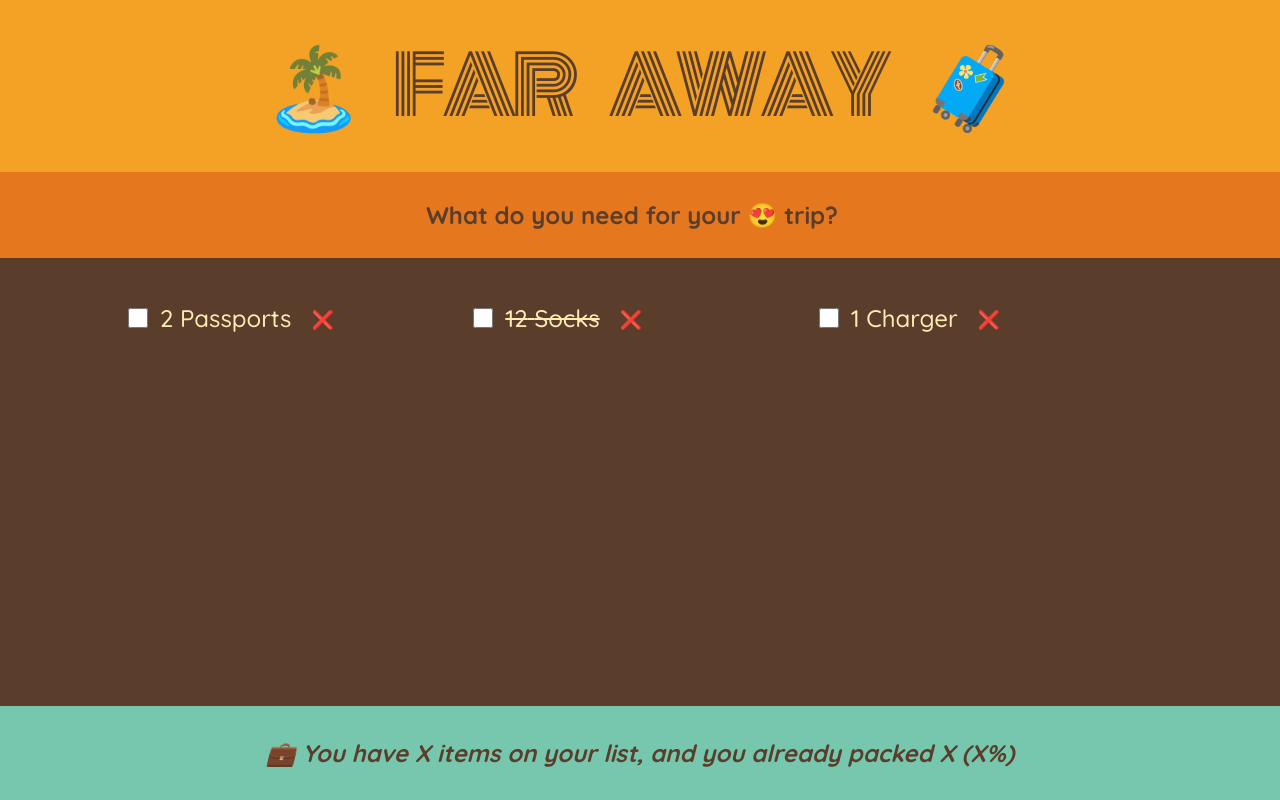
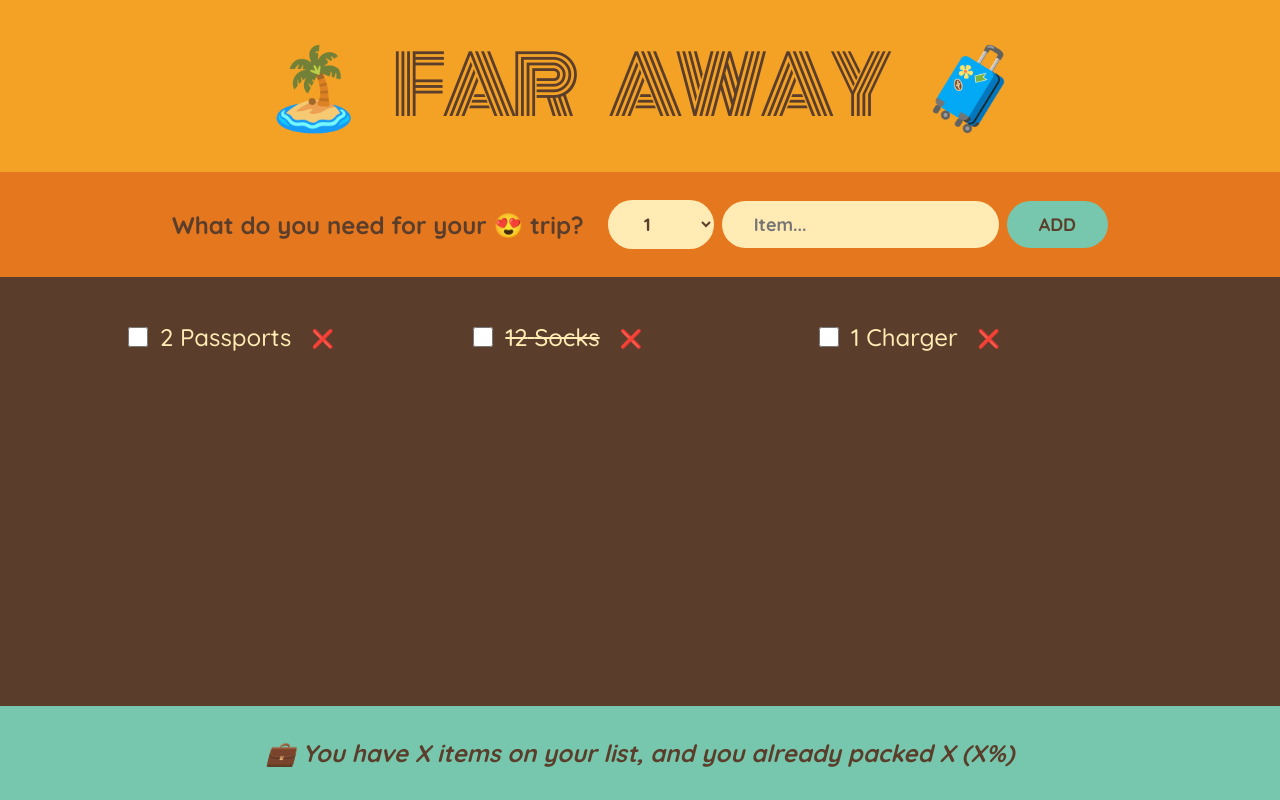
Before and after one commit to WeipinAng/far-away-travel-list-react, a React (Create React App) app: page / in a window 1280 px wide. Built offline with nearby package versions, Linux system fonts and the light colour scheme.

Commit message:
build a form and handle submissions

```diff
--- a/src/App.js
+++ b/src/App.js
@@ -20,10 +20,23 @@
 }
 
 function Form() {
+    function handleSubmit(e) {
+        e.preventDefault();
+    }
+
     return (
-        <div className="add-form">
+        <form className="add-form" onSubmit={handleSubmit}>
             <h3>What do you need for your 😍 trip?</h3>
-        </div>
+            <select>
+                {Array.from({ length: 20 }, (_, i) => i + 1).map((num) => (
+                    <option value={num} key={num}>
+                        {num}
+                    </option>
+                ))}
+            </select>
+            <input type="text" placeholder="Item..." />
+            <button onSubmit={handleSubmit}>Add</button>
+        </form>
     );
 }
 
@@ -32,7 +45,7 @@
         <div className="list">
             <ul>
                 {initialItems.map((item) => (
-                    <Item item={item} />
+                    <Item item={item} key={item.id} />
                 ))}
             </ul>
         </div>
```
